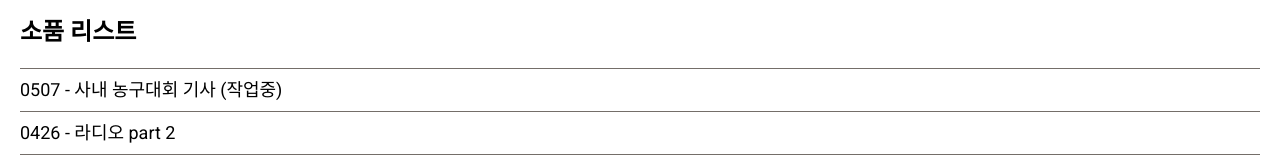
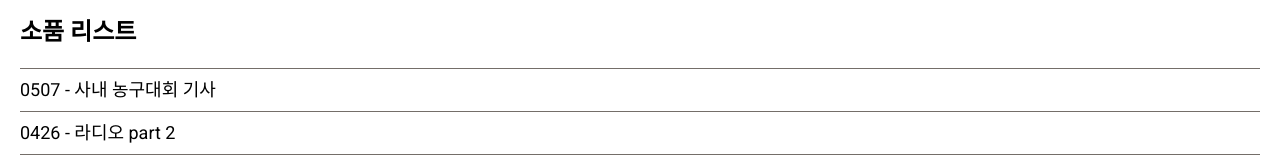
Before and after one commit to nocturne9no1/dp, a React (Create React App) app: page / in a window 1280 px wide. Shown: the top 165 px of the page. Built offline with nearby package versions, Linux system fonts and the light colour scheme; a web font is replaced by a local one.

Commit message:
feat: 사내 농구 기사

```diff
--- a/src/pages/Main.js
+++ b/src/pages/Main.js
@@ -2,7 +2,7 @@ import { Link } from "react-router-dom";
 
 const linkList = [
   {
-    title: "0507 - 사내 농구대회 기사 (작업중)",
+    title: "0507 - 사내 농구대회 기사",
     link: "/0507/page-2",
   },
   {
```
